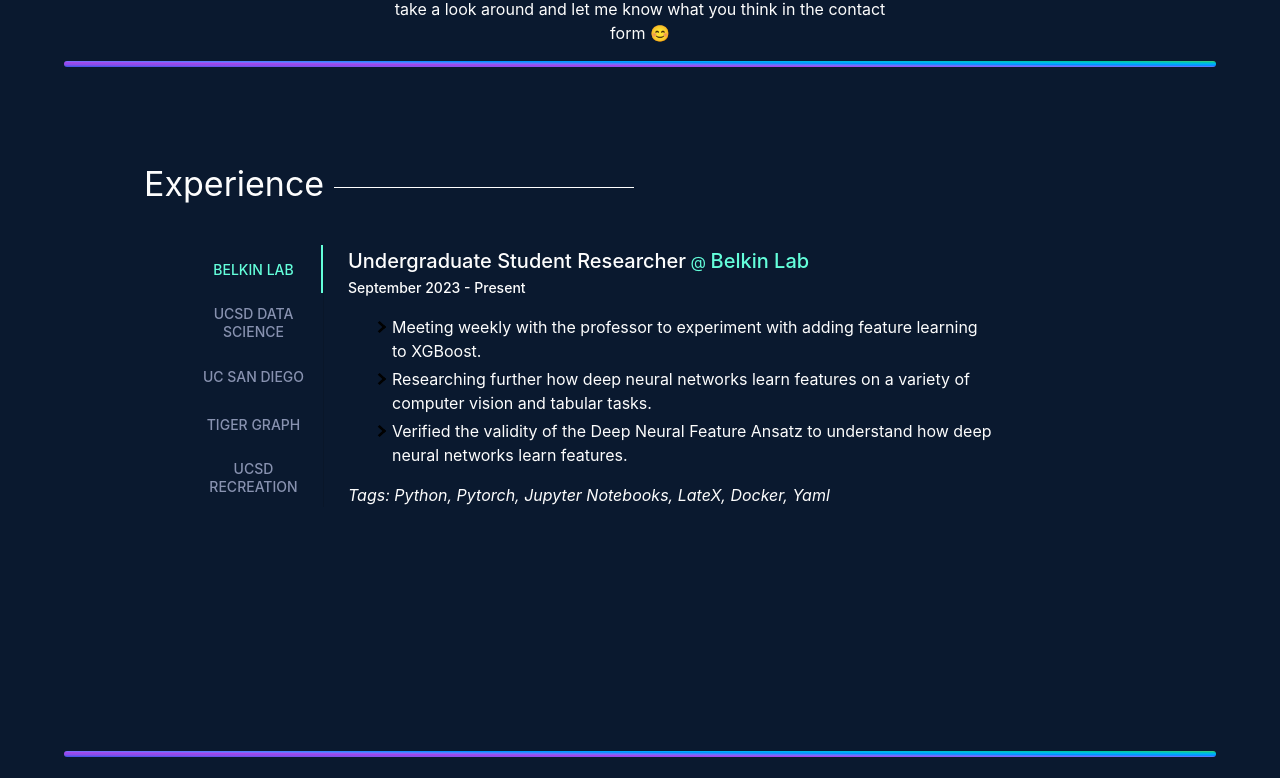
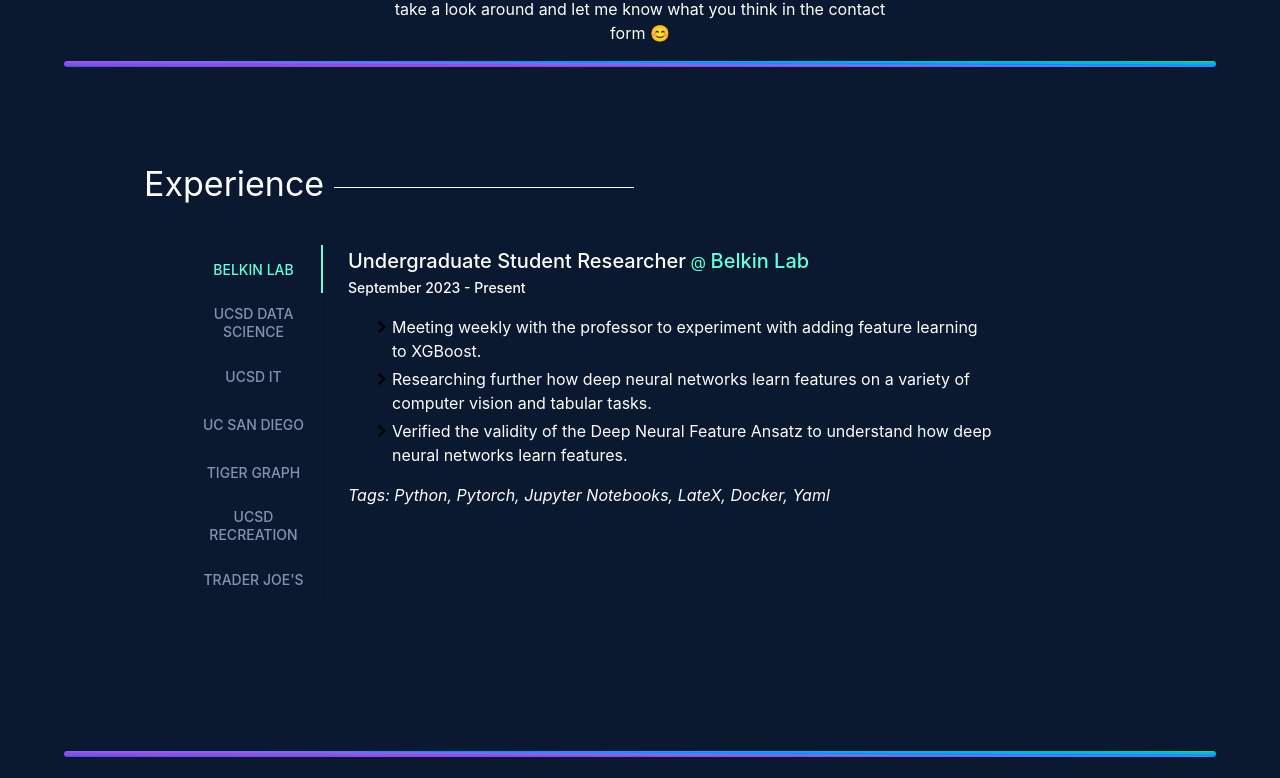
Before and after one commit to Ethan-Shapiro/Website_v1, a React (Create React App) app: page / in a window 1280 px wide. Shown: the part 516-1294 px from the top of the page. Built offline with nearby package versions, Linux system fonts and the light colour scheme.

Commit message:
Finished job description udaptes

```diff
--- a/src/components/data/JobData.js
+++ b/src/components/data/JobData.js
@@ -23,10 +23,33 @@
       "Optimized Python grading scripts to adhere to OOP best practices and automated grading for three different classes, while also generalizing the scripts for other undergraduate courses.",
       "Created and graded assignments in order to ensure they are fair, well structured, and test concepts thoroughly.",
     ],
-    tags: ["Python", "Pandas", "Automation"],
+    tags: ["Python", "Pandas", "Numpy", "Scikit-Learn"],
   },
   {
     id: 3,
+    company: "UCSD IT",
+    title: "Student Developer",
+    startDate: "June 2023",
+    endDate: "September 2023",
+    bullets: [
+      "Analyzed and visualized complex student datasets with over 100 million data points in Cognos enabling managers to make data-driven decisions and modernize forward-facing dashboards.",
+      "Implemented and deployed essential .NET API endpoints, automating student SQL data updates university-wide, resulting in the retirement of legacy systems.",
+      "Optimized API speed and error solving by 10% with Open Telemetry tracing and metrics.",
+    ],
+    tags: [
+      "C#",
+      ".Net",
+      "Python",
+      "SQL",
+      "Cognos",
+      "Airflow",
+      "Jira",
+      "Bit Bucket",
+      "CI/CD",
+    ],
+  },
+  {
+    id: 4,
     company: "UC San Diego",
     title: "Full Stack Developer Intern",
     startDate: "September 2022",
@@ -40,7 +63,7 @@
     tags: ["ReactJS", "REST API", "PostgreSQL", "GCP", "Material UI"],
   },
   {
-    id: 4,
+    id: 5,
     company: "Tiger Graph",
     title: "Developer Advocate Intern",
     startDate: "June 2022",
@@ -54,13 +77,25 @@
     tags: ["Python", "NLP", "Machine Learning", "ReactJS", "SQL"],
   },
   {
-    id: 5,
+    id: 6,
     company: "UCSD Recreation",
     title: "Esports Assistant",
     startDate: "June 2021",
     endDate: "June 2022",
     bullets: [
-      "Helped develop and open the first Esports Cafe on UC San Diego’s campus.",
+      "Helped develop and open the first Esports Cafe on UC San Diego's campus.",
+      "Assisted professional esports teams by working with sponsors to get access top of the line equipment",
+      "Successfully managed and collaborated with various sponsors to orchestrate events with over 200 attendees.",
+    ],
+  },
+  {
+    id: 7,
+    company: "Trader Joe's",
+    title: "Crew Member",
+    startDate: "January 2018",
+    endDate: "July 2020",
+    bullets: [
+      "Helped develop and open the first Esports Cafe on UC San Diego's campus.",
       "Assisted professional esports teams by working with sponsors to get access top of the line equipment",
       "Successfully managed and collaborated with various sponsors to orchestrate events with over 200 attendees.",
     ],
```
